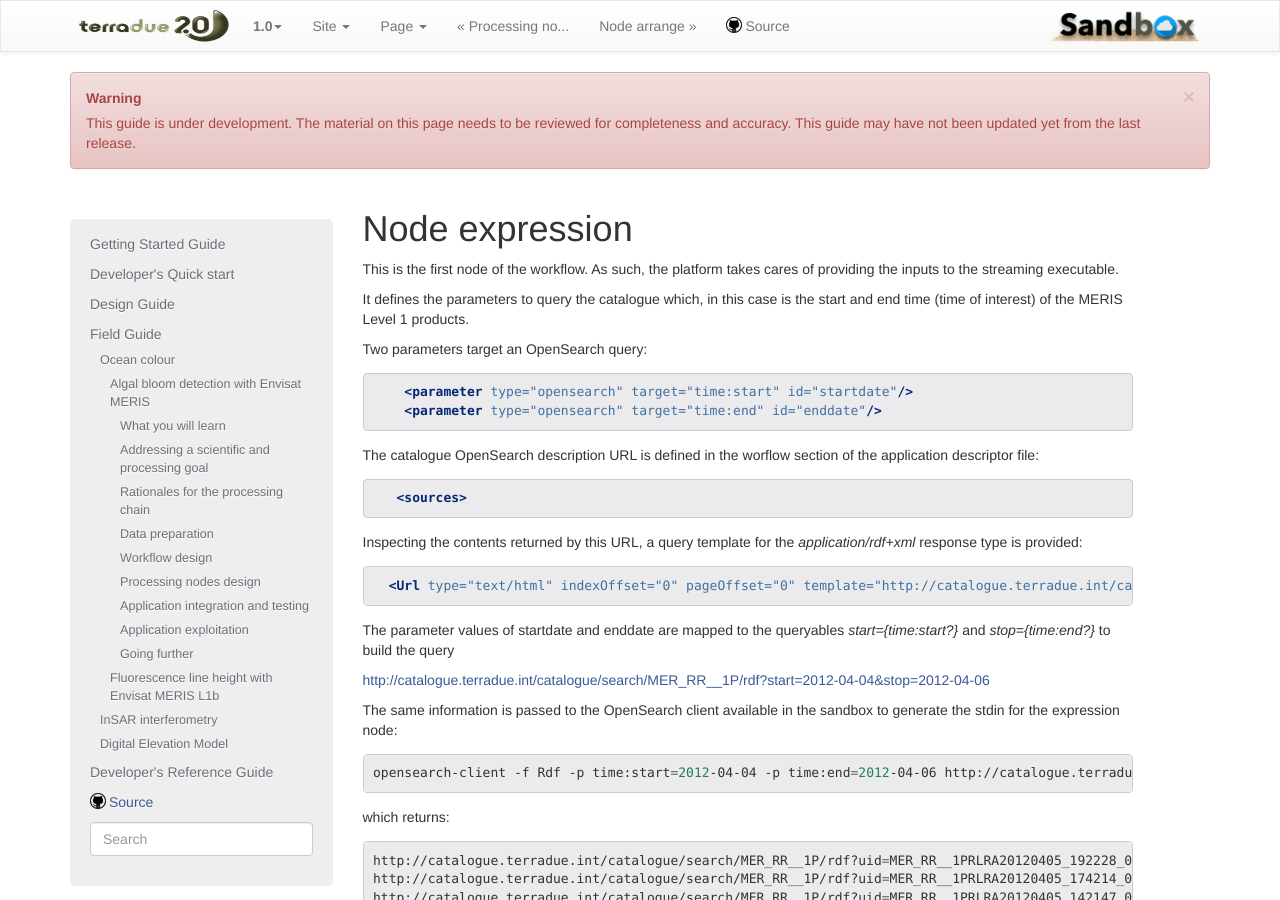
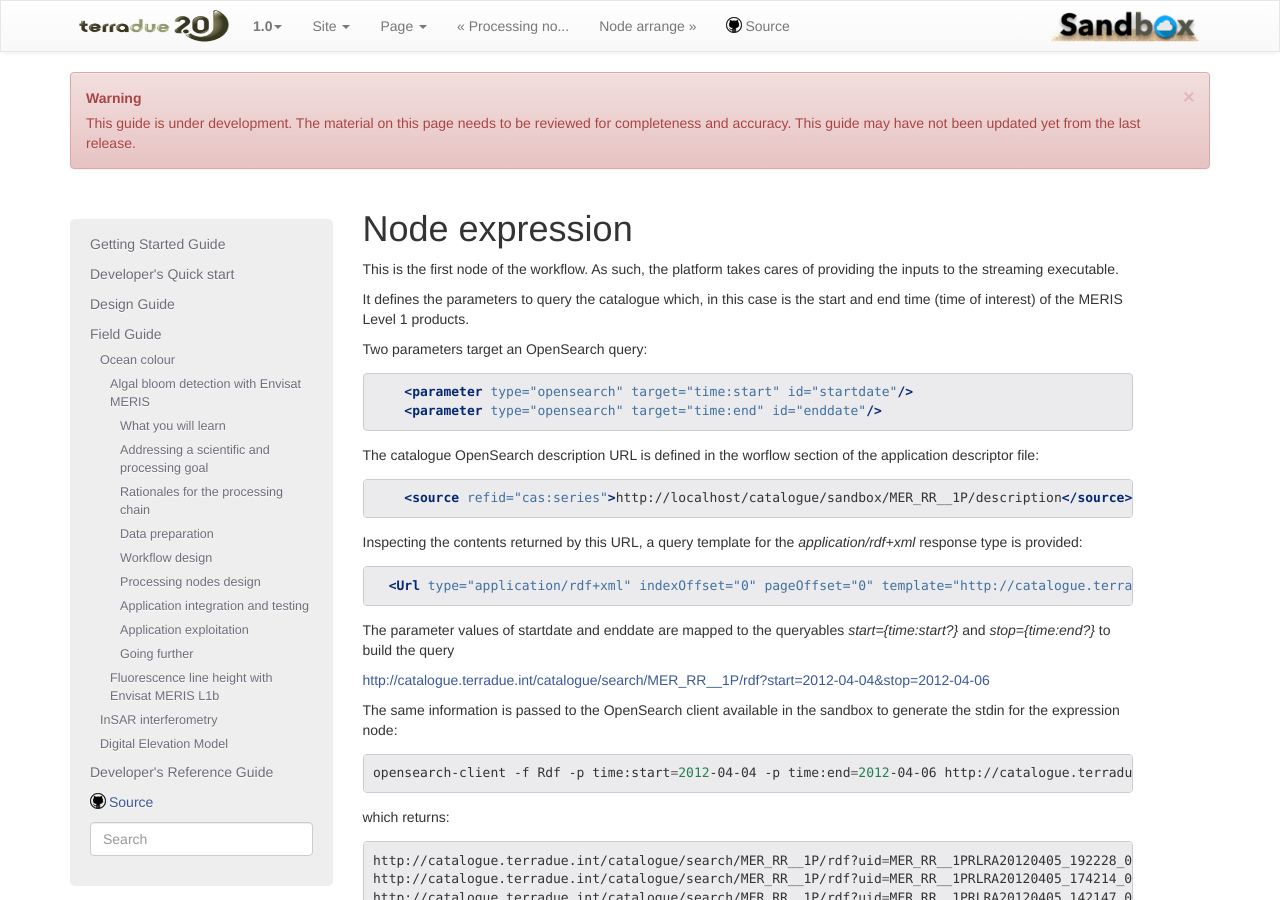
Before and after one commit to Terradue/doc-developer-sandbox, a Sphinx documentation site: the page built from source/field/ocean_color/lib_beam/nodes/expression.rst, in a window 1280 px wide and 900 px high. Built offline with Sphinx 7.4.7, drawn with Linux system fonts in a browser that asks for light colours; pages that are not in the unit, such as notebooks, are missing from menus; part of the change alters nothing that is shown.

```diff
--- a/source/field/ocean_color/lib_beam/nodes/expression.rst
+++ b/source/field/ocean_color/lib_beam/nodes/expression.rst
@@ -17,14 +17,14 @@ The catalogue OpenSearch description URL is defined in the worflow section of th
 .. literalinclude:: ../src/application.xml
   :language: xml
   :tab-width: 1
-  :lines: 62
+  :lines: 53
 
 Inspecting the contents returned by this URL, a query template for the *application/rdf+xml* response type is provided:
 
 .. literalinclude:: ../src/osd.xml
   :language: xml
   :tab-width: 1
-  :lines: 19
+  :lines: 18
 
 The parameter values of startdate and enddate are mapped to the queryables *start={time:start?}* and *stop={time:end?}* to build the query
 
```
